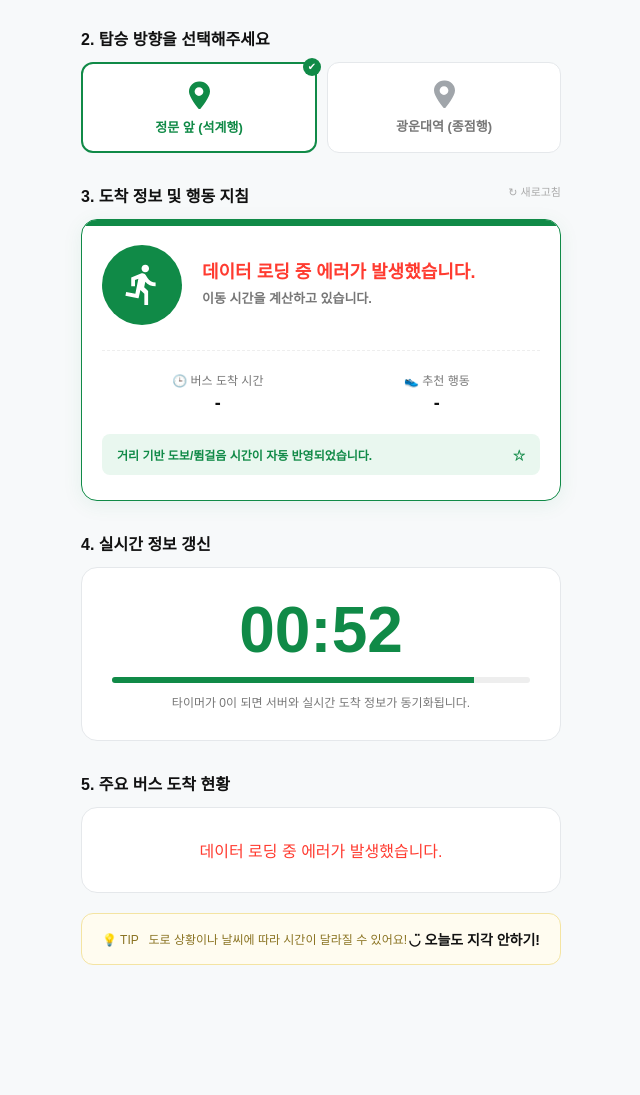
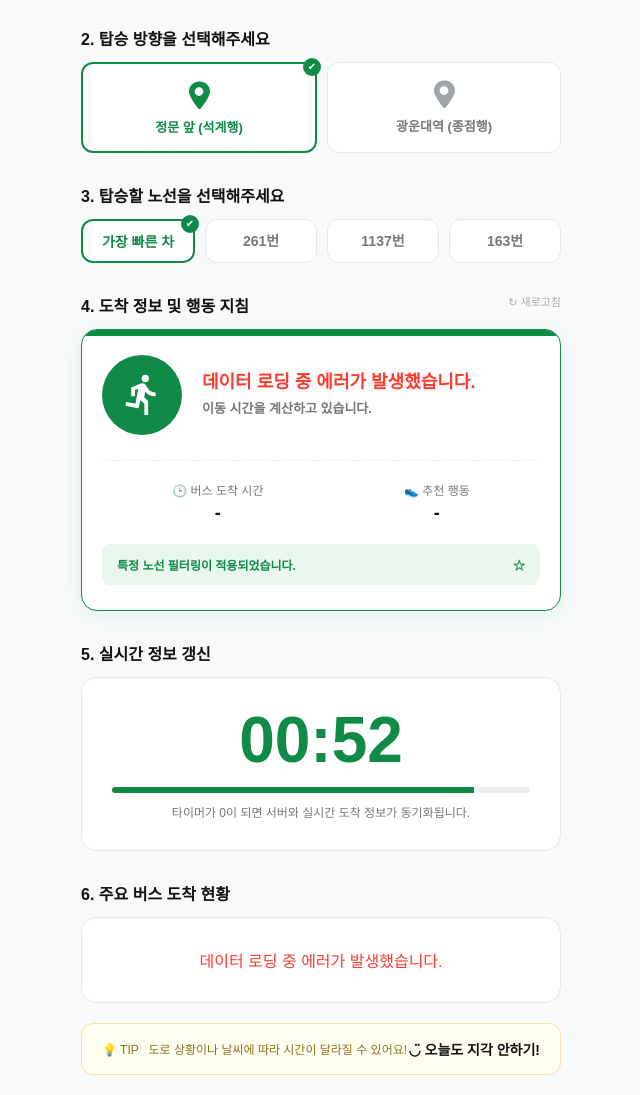
Before and after one commit to jmin7190-ship-it/kwangwoon-run, a Flask app: page / in a window 1280 px wide. Shown: the part 217-1312 px from the top of the page, without its empty margins (319-959 px from the left). Before the commit the page ends 1182 px from the top, so only its background shows below. Run offline with Flask 3, Linux system fonts and the light colour scheme; data that the repository does not hold is empty; some web fonts are replaced.

Commit message:
Update index.html

```diff
--- a/templates/index.html
+++ b/templates/index.html
@@ -104,7 +104,11 @@
         </div>
     </div>
 
-    <div class="section-title">3. 도착 정보 및 행동 지침 <span style="font-size: 11px; font-weight:normal; color:#aaa; cursor:pointer;" onclick="fetchData()">↻ 새로고침</span></div>
+    <div class="section-title">3. 탑승할 노선을 선택해주세요</div>
+    <div class="button-group" id="bus-group">
+        </div>
+
+    <div class="section-title">4. 도착 정보 및 행동 지침 <span style="font-size: 11px; font-weight:normal; color:#aaa; cursor:pointer;" onclick="fetchData()">↻ 새로고침</span></div>
     <div class="action-card">
         <div class="action-header">
             <div class="circle-icon" id="main-icon">
@@ -116,17 +120,17 @@
             <div class="data-box"><h3>🕒 버스 도착 시간</h3><p id="main-time">-</p></div>
             <div class="data-box"><h3>👟 추천 행동</h3><p id="main-action">-</p></div>
         </div>
-        <div class="action-footer"><span id="main-submsg">거리 기반 도보/뜀걸음 시간이 자동 반영되었습니다.</span><span>☆</span></div>
+        <div class="action-footer"><span id="main-submsg">특정 노선 필터링이 적용되었습니다.</span><span>☆</span></div>
     </div>
 
-    <div class="section-title">4. 실시간 정보 갱신</div>
+    <div class="section-title">5. 실시간 정보 갱신</div>
     <div class="timer-card">
         <div class="big-time" id="big-timer">00:60</div>
         <div class="progress-bar-bg"><div class="progress-bar-fill" id="progress-bar"></div></div>
         <div class="timer-sub">타이머가 0이 되면 서버와 실시간 도착 정보가 동기화됩니다.</div>
     </div>
 
-    <div class="section-title">5. 주요 버스 도착 현황</div>
+    <div class="section-title">6. 주요 버스 도착 현황</div>
     <div class="bus-list" id="bus-list-container">
         <div style="text-align:center; padding: 20px; color:#aaa;">서버 응답을 기다리는 중...</div>
     </div>
@@ -137,14 +141,32 @@
 <script>
     let currentBuilding = 'bima';
     let currentDirection = '11285';
+    let currentBus = 'all'; // 전체(가장 빠른 버스) 또는 특정 노선
     let refreshSeconds = 60;
     let timerInterval = null;
-    let cachedBusData = null; // 백엔드에서 받은 데이터를 저장해두는 공간
+    let cachedBusData = null;
 
-    // 초를 입력받아 분 단위 또는 "곧 도착"으로 예쁘게 바꿔주는 함수
     function formatMinutes(seconds) {
         if (seconds <= 60) return "곧 도착";
         return Math.floor(seconds / 60) + "분";
+    }
+
+    // 방향에 따라 버스 버튼을 동적으로 그려주는 함수
+    function updateBusButtons() {
+        const group = document.getElementById('bus-group');
+        let buses = currentDirection === '11285' ? ['261', '1137', '163'] : ['163', '1144', '261'];
+
+        // 현재 선택된 버스가 바뀐 정류장에 안 서는 버스라면 'all'로 리셋
+        if (currentBus !== 'all' && !buses.includes(currentBus)) {
+            currentBus = 'all';
+        }
+
+        let html = `<div class="building-card ${currentBus === 'all' ? 'active' : ''}" style="padding: 10px 5px;" onclick="selectBus('all')"><div class="check-badge">✔</div><span>가장 빠른 차</span></div>`;
+        buses.forEach(b => {
+            let isActive = currentBus === b ? 'active' : '';
+            html += `<div class="building-card ${isActive}" style="padding: 10px 5px;" onclick="selectBus('${b}')"><div class="check-badge">✔</div><span>${b}번</span></div>`;
+        });
+        group.innerHTML = html;
     }
 
     function startTimer() {
@@ -155,13 +177,10 @@
                 document.getElementById('big-timer').innerText = `00:${refreshSeconds.toString().padStart(2, '0')}`;
                 document.getElementById('progress-bar').style.width = `${(refreshSeconds / 60) * 100}%`;
 
-                // --- 🚨 핵심 수정: 매초 버스 도착 시간도 같이 줄어듭니다! ---
-                if(cachedBusData && cachedBusData.status === "success") {
-                    // 메인 추천 버스 시간 1초 차감
+                if(cachedBusData && cachedBusData.status === "success" && cachedBusData.best_bus) {
                     if(cachedBusData.best_bus.seconds > 0) cachedBusData.best_bus.seconds--;
                     document.getElementById('main-time').innerText = formatMinutes(cachedBusData.best_bus.seconds);
 
-                    // 하단 버스 리스트들 시간 1초 차감 및 화면 즉시 업데이트
                     const listTimeElements = document.querySelectorAll('.bus-list-time-dynamic');
                     cachedBusData.bus_list.forEach((bus, index) => {
                         if(bus.seconds > 0) bus.seconds--;
@@ -181,27 +200,26 @@
         document.getElementById('progress-bar').style.width = '100%';
         document.getElementById('big-timer').innerText = '00:60';
 
-        fetch(`/api/bus?start=${currentBuilding}&dir=${currentDirection}`)
+        // URL에 bus 파라미터가 추가되었습니다!
+        fetch(`/api/bus?start=${currentBuilding}&dir=${currentDirection}&bus=${currentBus}`)
             .then(res => res.json())
             .then(data => {
-                cachedBusData = data; // 가져온 데이터를 저장해둡니다.
+                cachedBusData = data;
 
                 if(data.status === "success") {
                     const best = data.best_bus;
 
                     document.getElementById('main-msg').innerText = best.message;
                     document.getElementById('main-path').innerText = best.path_str;
-
-                    // 백엔드에서 준 글자 대신, 클라이언트 타이머 함수를 사용해 "X분" 렌더링
                     document.getElementById('main-time').innerText = formatMinutes(best.seconds);
                     document.getElementById('main-action').innerText = best.action_txt;
 
                     const isRun = best.status_type === 'run';
                     const isGiveUp = best.status_type === 'giveup';
 
-                    let mainColor = '#108a47'; // 초록
-                    if(isRun) mainColor = '#ff3b30'; // 빨강
-                    if(isGiveUp) mainColor = '#777777'; // 회색
+                    let mainColor = '#108a47';
+                    if(isRun) mainColor = '#ff3b30';
+                    if(isGiveUp) mainColor = '#777777';
 
                     document.querySelector('.action-card').style.borderColor = mainColor;
                     document.querySelector('.circle-icon').style.background = mainColor;
@@ -210,7 +228,6 @@
 
                     const listHtml = data.bus_list.map(bus => {
                         const colorClass = bus.bus_number === '261' ? 'green' : 'blue';
-                        // 식별용 클래스 bus-list-time-dynamic을 부여해 1초마다 텍스트를 업데이트합니다.
                         return `<div class="bus-item"><div class="bus-info"><span class="bus-num ${colorClass}">${bus.bus_number}</span><span class="bus-dir">${bus.station_name} 탑승</span><span class="bus-distance">${bus.distance_str} 거리</span></div><div class="bus-time-info"><strong class="bus-list-time-dynamic">${formatMinutes(bus.seconds)}</strong></div></div>`;
                     }).join('');
                     document.getElementById('bus-list-container').innerHTML = listHtml;
@@ -238,9 +255,17 @@
         document.querySelectorAll('#dir-' + dir).forEach(el => el.classList.add('active'));
         document.querySelectorAll('.building-card[id^="dir-"]').forEach(el => { if(el.id !== 'dir-' + dir) el.classList.remove('active'); });
         currentDirection = dir;
+        updateBusButtons(); // 정류장이 바뀌면 노선 버튼도 갱신
         fetchData();
     }
 
+    function selectBus(busNum) {
+        currentBus = busNum;
+        updateBusButtons(); // 클릭 시 시각적 활성화 변경
+        fetchData();
+    }
+
+    updateBusButtons(); // 초기 노선 버튼 렌더링
     fetchData();
     startTimer();
 </script>
```
